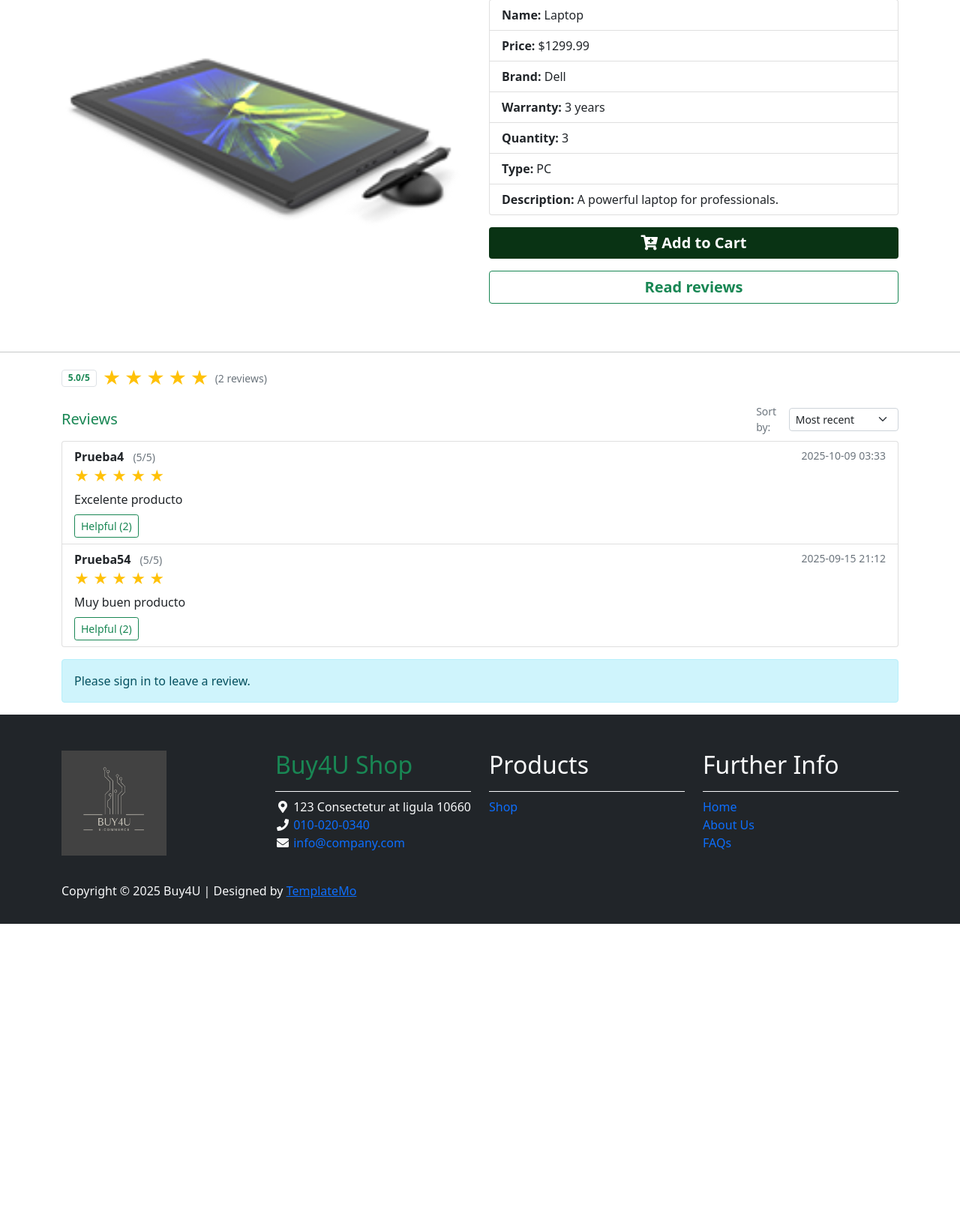
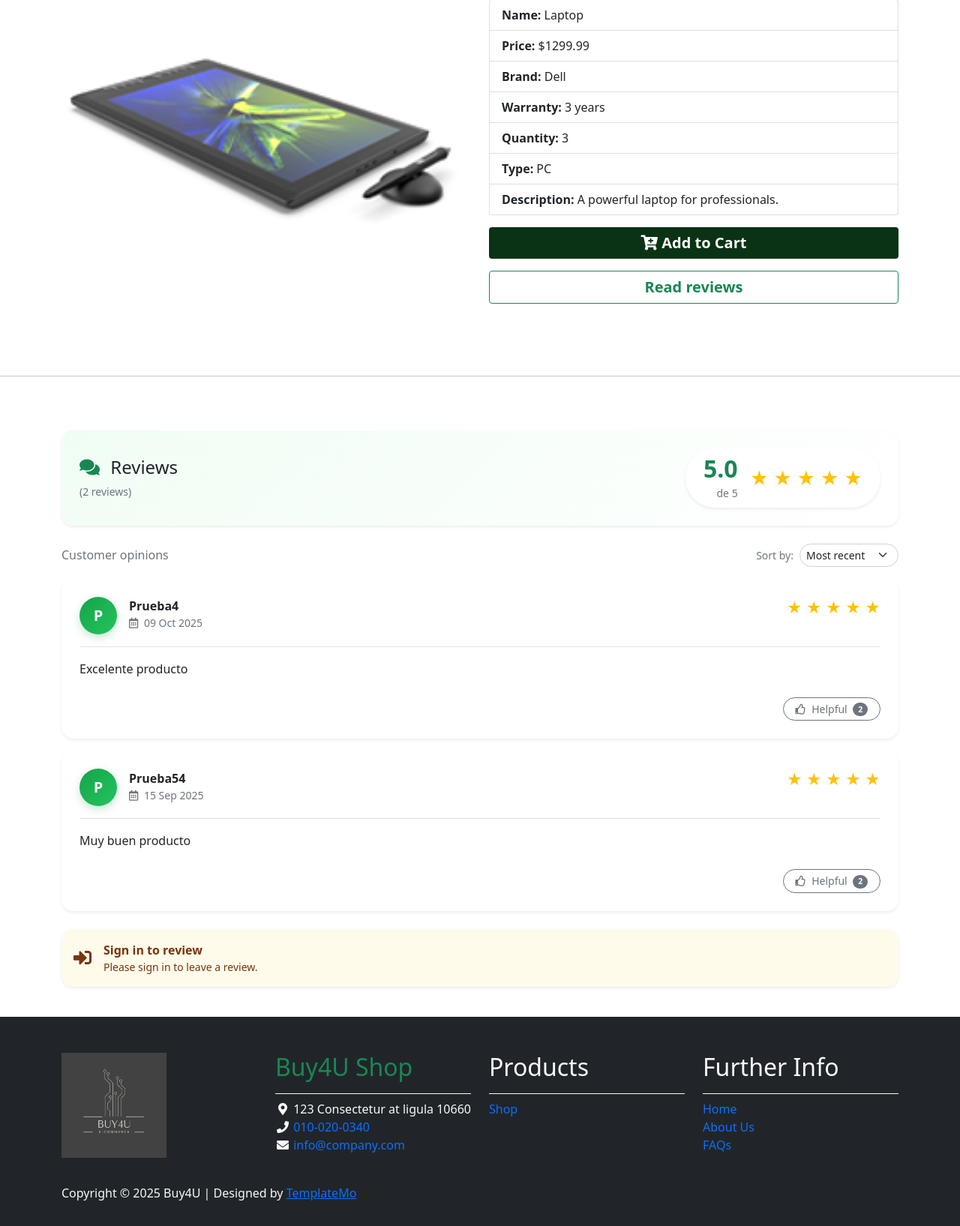
Before and after one commit to jennlope/Buy4U, a Django app: page /shop/product/2/ in a window 1280 px wide. Shown: the part 214-1849 px from the top of the page at 75% size. Before the commit the page ends 1446 px from the top, so only its background shows below. Run offline with Django 5.2, Linux system fonts and the light colour scheme; data comes from the database, SQL or seed files in the repository; both versions use the stored data as it was after the commit; some libraries are stand-ins or nearby versions.

Commit message:
HU19: mejorar diseño y organización visual de reseñas de productos

```diff
--- a/shop/templates/pages/product_detail.html
+++ b/shop/templates/pages/product_detail.html
@@ -54,40 +54,54 @@
   </div>
 </div>
 
-<hr>
+<hr class="my-5">
 
-<!-- Calificación promedio + número de reseñas -->
-<div class="container mb-3">
-  <div class="d-flex align-items-center">
-    <span class="badge bg-success-subtle text-success border border-success-subtle me-2">
-      {% if avg_rating %}{{ avg_rating|floatformat:1 }}{% else %}N/A{% endif %}/5
-    </span>
-
-    <div aria-hidden="true" class="me-2">
-      <!-- Estrellas completas -->
+<!-- SECCIÓN DE RESEÑAS MEJORADA (HU19) -->
+<div class="container py-4">
+  <!-- Header con calificación promedio -->
+  <div class="card border-0 shadow-sm rounded-4 mb-4" style="background: linear-gradient(135deg, #f0fdf4 0%, #ffffff 100%);">
+    <div class="card-body p-4">
+      <div class="row align-items-center">
+        <div class="col-md-6">
+          <h3 class="h4 mb-2">
+            <i class="fas fa-comments text-success me-2"></i>
+            {% trans "Reviews" %}
+          </h3>
+          <p class="text-muted small mb-0">
+            ({{ reviews_count }} {% trans "reviews" %})
+          </p>
+        </div>
+        <div class="col-md-6 text-md-end mt-3 mt-md-0">
+          <div class="d-inline-flex align-items-center gap-3 bg-white px-4 py-2 rounded-pill shadow-sm">
+            <div>
+              <div class="h2 fw-bold text-success mb-0">
+                {% if avg_rating %}{{ avg_rating|floatformat:1 }}{% else %}N/A{% endif %}
+              </div>
+              <small class="text-muted">{% trans "de 5" %}</small>
+            </div>
+            <div style="font-size: 1.5rem; color: #ffc107;">
               {% for i in "12345" %}
                 {% if forloop.counter <= full_stars %}
-          <span style="font-size:1.5rem; color:#ffc107;">★</span>
+                  ★
                 {% elif forloop.counter == full_stars|add:1 and has_half_star %}
-          <span style="font-size:1.5rem; color:#ffc107;">⯨</span>
+                  ⯨
                 {% else %}
-          <span style="font-size:1.5rem; color:#ddd;">☆</span>
+                  <span style="color: #e5e7eb;">☆</span>
                 {% endif %}
               {% endfor %}
             </div>
-
-    <small class="text-muted">
-      ({{ reviews_count }} {% trans "reviews" %})
-    </small>
+          </div>
+        </div>
+      </div>
     </div>
   </div>
 
-<!-- Cabecera reseñas + selector de orden -->
-<div class="container d-flex justify-content-between align-items-center mb-2" id="reviews">
-  <h3 class="h5 text-success mb-0">{% trans "Reviews" %}</h3>
-  <form method="get" class="d-flex align-items-center">
-    <label for="sort" class="me-2 small text-muted">{% trans "Sort by" %}:</label>
-    <select id="sort" name="sort" class="form-select form-select-sm" onchange="this.form.submit()">
+  <!-- Selector de orden -->
+  <div class="d-flex justify-content-between align-items-center mb-3" id="reviews">
+    <h5 class="h6 text-muted mb-0">{% trans "Customer opinions" %}</h5>
+    <form method="get" class="d-flex align-items-center gap-2">
+      <label for="sort" class="small text-muted mb-0">{% trans "Sort by" %}:</label>
+      <select id="sort" name="sort" class="form-select form-select-sm rounded-pill" style="width: auto;" onchange="this.form.submit()">
         <option value="recent" {% if sort == 'recent' %}selected{% endif %}>{% trans "Most recent" %}</option>
         <option value="rating" {% if sort == 'rating' %}selected{% endif %}>{% trans "Highest rating" %}</option>
         <option value="useful" {% if sort == 'useful' %}selected{% endif %}>{% trans "Most useful" %}</option>
@@ -95,52 +109,90 @@
     </form>
   </div>
 
-<!-- Lista de reseñas -->
-<div class="container">
+  <!-- Lista de reseñas mejorada -->
   {% if reviews %}
-    <ul class="list-group mb-3">
+    <div class="reviews-list">
       {% for r in reviews %}
-        <li class="list-group-item">
-          <div class="d-flex justify-content-between">
+        <div class="card border-0 shadow-sm rounded-4 mb-3 review-card">
+          <div class="card-body p-4">
+            <!-- Header de la reseña -->
+            <div class="d-flex justify-content-between align-items-start mb-3 pb-3 border-bottom">
+              <div class="d-flex align-items-center gap-3">
+                <!-- Avatar -->
+                <div class="avatar-circle">
+                  {{ r.user.username|first|upper }}
+                </div>
                 <div>
-              <strong>{{ r.user.username }}</strong>
-              <span class="ms-2 small text-muted">({{ r.rating }}/5)</span>
+                  <h6 class="mb-0 fw-bold">{{ r.user.username }}</h6>
+                  <small class="text-muted">
+                    <i class="far fa-calendar-alt me-1"></i>
+                    {{ r.created_at|date:"d M Y" }}
+                  </small>
                 </div>
-            <small class="text-muted">{{ r.created_at|date:"Y-m-d H:i" }}</small>
               </div>
 
-          <div class="mb-1" aria-label="{% blocktrans %}Rating {{ r.rating }} of 5{% endblocktrans %}">
+              <!-- Calificación con estrellas -->
+              <div style="font-size: 1.25rem; color: #ffc107;">
                 {% for i in "12345" %}
-              <span style="font-size:1.2rem; color: {% if forloop.counter <= r.rating %}#ffc107{% else %}#ddd{% endif %};">
-                ★
-              </span>
+                  <span {% if forloop.counter > r.rating %}style="color: #e5e7eb;"{% endif %}>★</span>
                 {% endfor %}
               </div>
+            </div>
 
-          <div class="mb-2">{{ r.text|linebreaksbr }}</div>
+            <!-- Contenido de la reseña -->
+            <p class="mb-3 text-dark" style="line-height: 1.7;">{{ r.text|linebreaksbr }}</p>
 
-          <!-- Botón "Helpful" -->
+            <!-- Footer con botón útil -->
+            <div class="d-flex justify-content-between align-items-center pt-2">
+              <div>
+                {% if r.user == user %}
+                  <span class="badge rounded-pill px-3 py-2" style="background-color: rgba(22, 163, 74, 0.1); color: #16a34a;">
+                    <i class="fas fa-check-circle me-1"></i>
+                    {% trans "Your review" %}
+                  </span>
+                {% endif %}
+              </div>
+
               <form action="{% url 'review_useful' pk=r.id %}" method="post" class="d-inline">
                 {% csrf_token %}
-            <button type="submit" class="btn btn-outline-success btn-sm">
-              {% trans "Helpful" %} ({{ r.useful_count }})
+                <button type="submit" class="btn btn-sm btn-outline-secondary rounded-pill px-3">
+                  <i class="far fa-thumbs-up me-1"></i>
+                  {% trans "Helpful" %}
+                  {% if r.useful_count > 0 %}
+                    <span class="badge bg-secondary rounded-pill ms-1">{{ r.useful_count }}</span>
+                  {% endif %}
                 </button>
               </form>
-        </li>
+            </div>
+          </div>
+        </div>
       {% endfor %}
-    </ul>
+    </div>
   {% else %}
-    <p class="text-muted">{% trans "Be the first to review this product." %}</p>
+    <div class="text-center py-5">
+      <i class="fas fa-comment-slash text-muted opacity-25" style="font-size: 4rem;"></i>
+      <p class="text-muted mt-3">{% trans "Be the first to review this product." %}</p>
+    </div>
   {% endif %}
 
-  <!-- Formulario para crear reseña (solo si puede) -->
+  <!-- Formulario de nueva reseña -->
   {% if can_review and review_form %}
-    <form action="{% url 'product_review' id=product.id %}" method="post" class="card card-body border-success-subtle">
+    <div class="card border-0 shadow-sm rounded-4 mt-4">
+      <div class="card-header bg-white border-0 pt-4 pb-0">
+        <h5 class="h6 mb-0">
+          <i class="fas fa-pen text-success me-2"></i>
+          {% trans "Write your review" %}
+        </h5>
+      </div>
+      <div class="card-body p-4">
+        <form action="{% url 'product_review' id=product.id %}" method="post">
           {% csrf_token %}
 
-      <!-- Estrellas -->
-      <div class="mb-2">
-        <label class="form-label"><strong>{% trans "Rating" %}</strong></label>
+          <!-- Rating con estrellas -->
+          <div class="mb-3">
+            <label class="form-label fw-semibold">
+              <strong>{% trans "Rating" %}</strong>
+            </label>
             <div class="star-rating" role="radiogroup" aria-label="{% trans 'Rate from 1 to 5' %}">
               {% for i in "54321" %}
                 <input class="star-input" type="radio" name="rating" id="star{{ i }}" value="{{ i }}"
@@ -148,27 +200,89 @@
                 <label for="star{{ i }}" class="star-label" title="{{ i }} {% trans 'stars' %}" aria-label="{{ i }} {% trans 'stars' %}">★</label>
               {% endfor %}
             </div>
-        <div class="form-text">{% trans "Select from 1 to 5 stars." %}</div>
+            <small class="text-muted">{% trans "Select from 1 to 5 stars." %}</small>
             {% for err in review_form.rating.errors %}<div class="text-danger small">{{ err }}</div>{% endfor %}
           </div>
 
-      <div class="mb-2">
+          <!-- Texto de la reseña -->
+          <div class="mb-3">
             {{ review_form.text.label_tag }}
-        {{ review_form.text }}
+            <textarea name="{{ review_form.text.name }}" class="form-control rounded-3" rows="5"
+                      placeholder="{% trans 'Share your experience with this product...' %}" required>{{ review_form.text.value|default:'' }}</textarea>
             {% if review_form.text.help_text %}
               <div class="form-text">{{ review_form.text.help_text }}</div>
             {% endif %}
             {% for err in review_form.text.errors %}<div class="text-danger small">{{ err }}</div>{% endfor %}
           </div>
 
-      <button class="btn btn-success" type="submit">{% trans "Submit review" %}</button>
+          <button class="btn btn-success btn-lg rounded-pill px-4" type="submit">
+            <i class="fas fa-paper-plane me-2"></i>
+            {% trans "Submit review" %}
+          </button>
         </form>
+      </div>
+    </div>
+  {% else %}
+    {% if user.is_authenticated %}
+      <div class="alert alert-info border-0 rounded-4 mt-4 shadow-sm">
+        <div class="d-flex align-items-center">
+          <i class="fas fa-info-circle fs-4 me-3"></i>
+          <div>
+            <strong>{% trans "Want to leave a review?" %}</strong>
+            <p class="mb-0 small">{% trans "You can only review products you have purchased." %}</p>
+          </div>
+        </div>
+      </div>
+    {% else %}
+      <div class="alert alert-warning border-0 rounded-4 mt-4 shadow-sm">
+        <div class="d-flex align-items-center">
+          <i class="fas fa-sign-in-alt fs-4 me-3"></i>
+          <div>
+            <strong>{% trans "Sign in to review" %}</strong>
+            <p class="mb-0 small">{% trans "Please sign in to leave a review." %}</p>
+          </div>
+        </div>
+      </div>
+    {% endif %}
+  {% endif %}
+</div>
 
 <style>
+/* === Estilos HU19: Reseñas mejoradas === */
+
+/* Avatar circular */
+.avatar-circle {
+  width: 50px;
+  height: 50px;
+  border-radius: 50%;
+  background: linear-gradient(135deg, #16a34a 0%, #22c55e 100%);
+  color: white;
+  display: flex;
+  align-items: center;
+  justify-content: center;
+  font-size: 1.25rem;
+  font-weight: 700;
+  flex-shrink: 0;
+  box-shadow: 0 4px 12px rgba(22, 163, 74, 0.25);
+}
+
+/* Cards de reseñas con hover */
+.review-card {
+  transition: all 0.3s ease;
+  border: 1px solid rgba(0, 0, 0, 0.05);
+}
+
+.review-card:hover {
+  transform: translateY(-4px);
+  box-shadow: 0 12px 28px rgba(0, 0, 0, 0.12) !important;
+}
+
+/* Sistema de rating con estrellas */
 .star-rating {
   display: inline-flex;
   flex-direction: row-reverse;
   justify-content: flex-end;
+  gap: 4px;
 }
 
 .star-input {
@@ -176,10 +290,15 @@
 }
 
 .star-label {
-        font-size: 2rem;
+  font-size: 2.5rem;
   cursor: pointer;
-        color: #ddd;
-        transition: color 0.2s;
+  color: #e5e7eb;
+  transition: all 0.2s ease;
+  filter: drop-shadow(0 2px 4px rgba(0, 0, 0, 0.1));
+}
+
+.star-label:hover {
+  transform: scale(1.1);
 }
 
 .star-input:checked ~ .star-label,
@@ -187,18 +306,70 @@
 .star-label:hover ~ .star-label {
   color: #ffc107;
 }
+
+/* Bordes redondeados */
+.rounded-4 {
+  border-radius: 16px !important;
+}
+
+.rounded-3 {
+  border-radius: 12px !important;
+}
+
+/* Textarea mejorado */
+textarea.form-control {
+  resize: vertical;
+  min-height: 120px;
+}
+
+textarea.form-control:focus {
+  border-color: #16a34a;
+  box-shadow: 0 0 0 0.25rem rgba(22, 163, 74, 0.15);
+}
+
+/* Botón con efecto */
+.btn-success {
+  background: linear-gradient(135deg, #16a34a 0%, #22c55e 100%);
+  border: none;
+  box-shadow: 0 4px 12px rgba(22, 163, 74, 0.3);
+  transition: all 0.3s ease;
+}
+
+.btn-success:hover {
+  transform: translateY(-2px);
+  box-shadow: 0 6px 16px rgba(22, 163, 74, 0.4);
+  background: linear-gradient(135deg, #15803d 0%, #16a34a 100%);
+}
+
+/* Alertas personalizadas */
+.alert {
+  border-left: 4px solid;
+}
+
+.alert-info {
+  background-color: #f0f9ff;
+  border-left-color: #0ea5e9;
+  color: #0c4a6e;
+}
+
+.alert-warning {
+  background-color: #fffbeb;
+  border-left-color: #f59e0b;
+  color: #78350f;
+}
+
+/* Responsive */
+@media (max-width: 768px) {
+  .avatar-circle {
+    width: 45px;
+    height: 45px;
+    font-size: 1.1rem;
+  }
+
+  .star-label {
+    font-size: 2rem;
+  }
+}
 </style>
-  {% else %}
-    {% if user.is_authenticated %}
-      <div class="alert alert-warning mt-2">
-        {% trans "You can only review products you have purchased." %}
-      </div>
-    {% else %}
-      <div class="alert alert-info mt-2">
-        {% trans "Please sign in to leave a review." %}
-      </div>
-    {% endif %}
-  {% endif %}
-</div>
 
 {% endblock %}
```
Also changed, not shown: db.sqlite3. Lines whose indentation alone changed are shown as unchanged.
